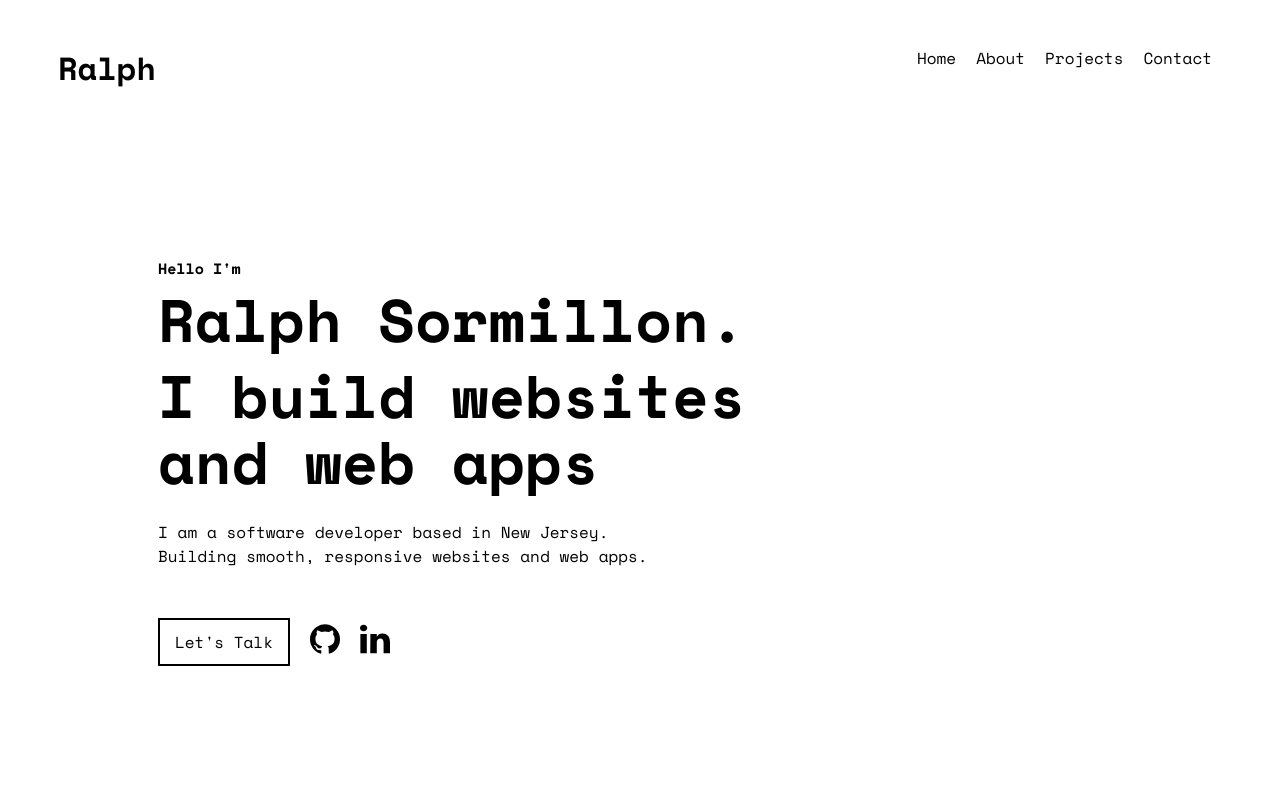
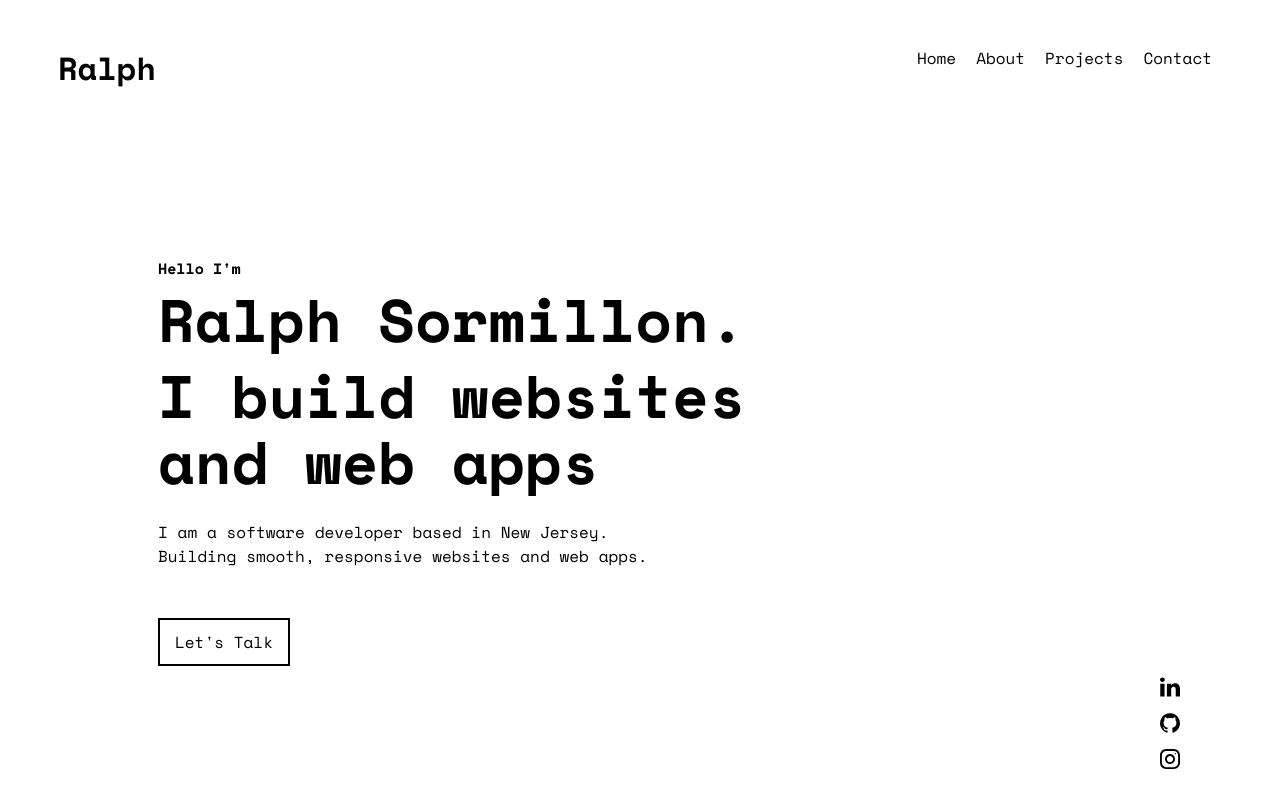
Before and after one commit to vargassormm1/portfolio, a Next.js app: page / in a window 1280 px wide. Shown: the top 800 px of the page. Built offline with nearby package versions, Linux system fonts and the light colour scheme.

Commit message:
social media links

```diff
--- a/src/Icons/github.js
+++ b/src/Icons/github.js
@@ -3,8 +3,8 @@ const IconGitHub = () => (
     xmlns="http://www.w3.org/2000/svg"
     role="img"
     viewBox="0 0 438.549 438.549"
-    width={30}
-    height={30}
+    width={20}
+    height={20}
   >
     <title>GitHub</title>
     <path
--- /dev/null
+++ b/src/Icons/instagram.js
@@ -0,0 +1,28 @@
+const IconInstagram = () => (
+  <svg
+    xmlns="http://www.w3.org/2000/svg"
+    role="img"
+    viewBox="0 0 512 512"
+    width={20}
+    height={20}
+  >
+    <title>Instagram</title>
+    <g>
+      <g>
+        <path d="M352,0H160C71.648,0,0,71.648,0,160v192c0,88.352,71.648,160,160,160h192c88.352,0,160-71.648,160-160V160 C512,71.648,440.352,0,352,0z M464,352c0,61.76-50.24,112-112,112H160c-61.76,0-112-50.24-112-112V160C48,98.24,98.24,48,160,48 h192c61.76,0,112,50.24,112,112V352z" />
+      </g>
+    </g>
+    <g>
+      <g>
+        <path d="M256,128c-70.688,0-128,57.312-128,128s57.312,128,128,128s128-57.312,128-128S326.688,128,256,128z M256,336 c-44.096,0-80-35.904-80-80c0-44.128,35.904-80,80-80s80,35.872,80,80C336,300.096,300.096,336,256,336z" />
+      </g>
+    </g>
+    <g>
+      <g>
+        <circle cx="393.6" cy="118.4" r="17.056" />
+      </g>
+    </g>
+  </svg>
+);
+
+export default IconInstagram;
--- a/src/Icons/linkedIn.js
+++ b/src/Icons/linkedIn.js
@@ -5,8 +5,8 @@ const IconLinkedin = () => (
     xmlns="http://www.w3.org/2000/svg"
     role="img"
     viewBox="0 0 430.117 430.117"
-    width={30}
-    height={30}
+    width={20}
+    height={20}
   >
     <title>LinkedIn</title>
     <path
--- a/src/app/layout.js
+++ b/src/app/layout.js
@@ -1,6 +1,7 @@
 import { Space_Mono } from "next/font/google";
 import "./globals.css";
 import Navbar from "@/components/Navbar/Navbar";
+import Socials from "@/components/Socials/Socials";
 
 const spaceMono = Space_Mono({ subsets: ["latin"], weight: ["400", "700"] });
 
@@ -15,6 +16,7 @@ export default function RootLayout({ children }) {
       <body className={spaceMono.className}>
         <div className="container">
           <Navbar />
+          <Socials />
           {children}
         </div>
       </body>
--- a/src/components/MainContent/MainContent.js
+++ b/src/components/MainContent/MainContent.js
@@ -20,12 +20,6 @@ const MainContent = () => {
           >
             Let&apos;s Talk
           </a>
-          <a href="" className={styles.icon}>
-            <IconGitHub />
-          </a>
-          <a href="" className={styles.icon}>
-            <IconLinkedin />
-          </a>
         </div>
       </div>
     </div>
--- /dev/null
+++ b/src/components/Socials/Socials.js
@@ -0,0 +1,42 @@
+import styles from "./Socials.module.css";
+import IconGitHub from "@/Icons/github";
+import IconLinkedin from "@/Icons/linkedIn";
+import IconInstagram from "@/Icons/instagram";
+
+const Socials = () => {
+  return (
+    <div className={styles.container}>
+      <ul className={styles.socials}>
+        <li>
+          <a
+            href="https://www.linkedin.com/in/ralph-vargas-sormillon/"
+            target="_blank"
+            className={styles.icon}
+          >
+            <IconLinkedin />
+          </a>
+        </li>
+        <li>
+          <a
+            href="https://github.com/vargassormm1"
+            target="_blank"
+            className={styles.icon}
+          >
+            <IconGitHub />
+          </a>
+        </li>
+        <li>
+          <a
+            href="https://www.instagram.com/ralphvargas_/"
+            target="_blank"
+            className={styles.icon}
+          >
+            <IconInstagram />
+          </a>
+        </li>
+      </ul>
+    </div>
+  );
+};
+
+export default Socials;
--- /dev/null
+++ b/src/components/Socials/Socials.module.css
@@ -0,0 +1,15 @@
+.container {
+  width: 40px;
+  position: fixed;
+  bottom: 0;
+  left: auto;
+  right: 125px;
+  z-index: 10;
+}
+.socials {
+  list-style-type: none;
+  margin-bottom: 20px;
+}
+.socials li {
+  padding: 5px;
+}
```
